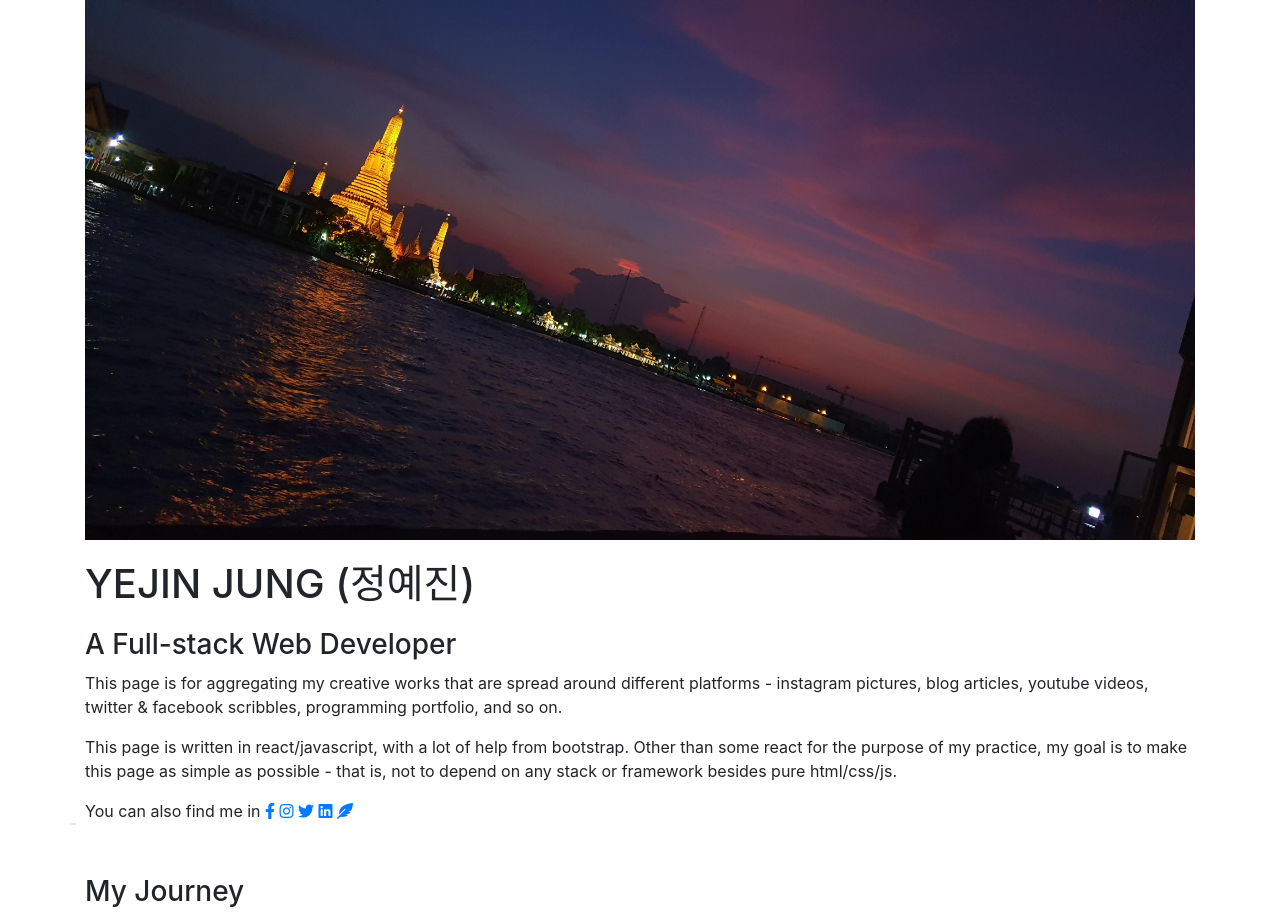
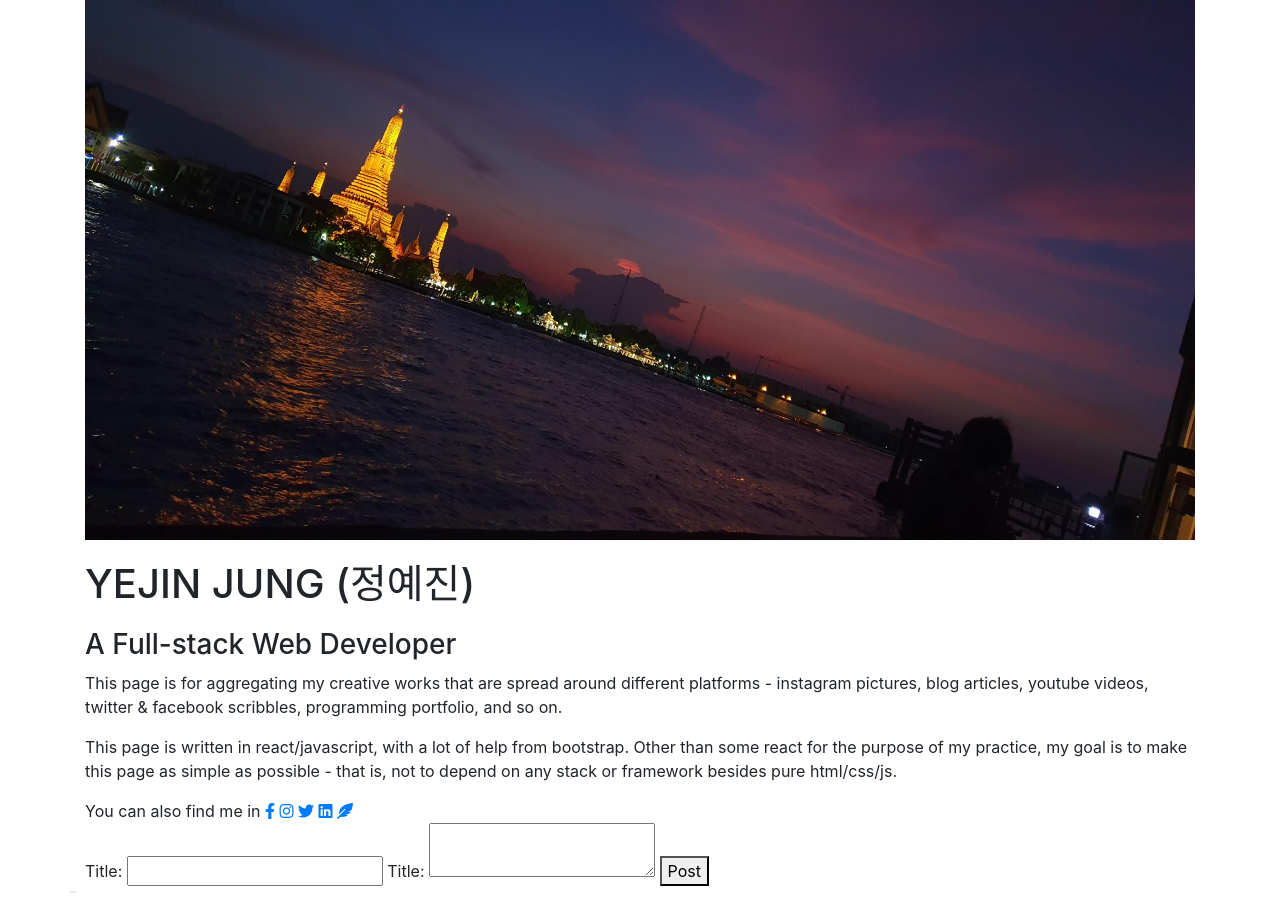
Before and after one commit to ruizhen88/ruizhen88.github.io, a plain HTML site: page index.html in a window 1280 px wide. Shown: the top 917 px of the page. Drawn offline with nearby package versions, Linux system fonts and the light colour scheme; some packages are replaced by stand-ins of ours; grey boxes are pictures that could not be loaded.

Commit message:
added post article textarea

```diff
--- a/index.html
+++ b/index.html
@@ -24,6 +24,15 @@
         <a href="https://www.linkedin.com/in/ye-jin-jung/" target="_blank"><i class="fab fa-linkedin"></i></a>
         <a href="https://blog.naver.com/nokbean" target="_blank"><i class="fas fa-feather-alt"></i></a>
       </div>
+
+      <form method="post">
+        <label for="title">Title:</label>
+        <input type="text" id="title" name="article_title">
+        <label for="body">Title:</label>
+        <textarea id="body" name="article_body"></textarea>
+        <button type="submit">Post</button>
+      </form>
+
       <div class="right">
         <div class="row">
           <div class="card col-6-sm"></div>
@@ -32,10 +41,12 @@
         </div>
       </div>
     </div>
+
     <div class="map-container">
       <h3>My Journey</h3>
       <div id="map"></div>
     </div>
+
     <p id="last-update"></p>
   </div>
   <script>
```
